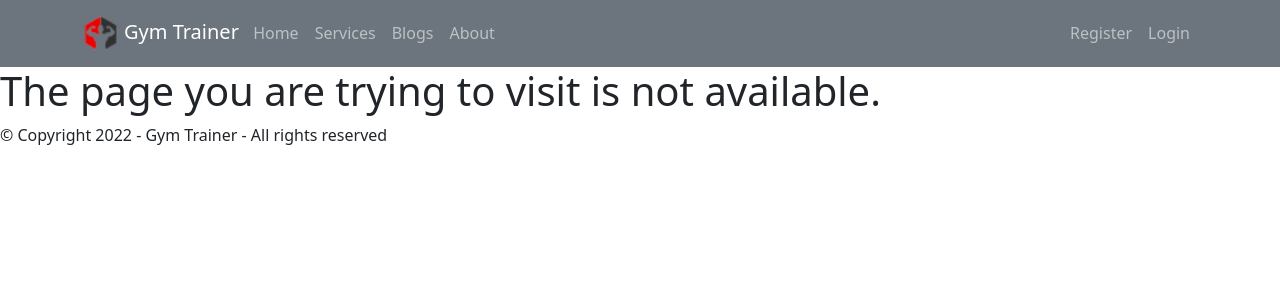
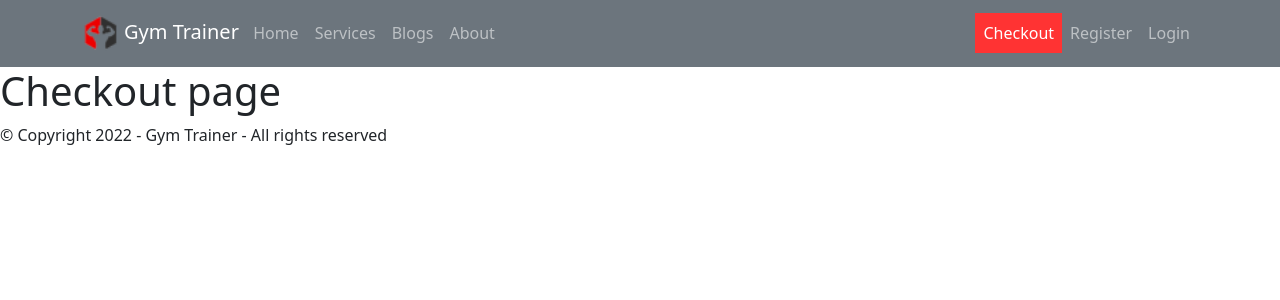
Before and after one commit to mdmahmu/gym-trainer, a React (Create React App) app: page /checkout in a window 1280 px wide. Shown: the top 300 px of the page. Built offline with nearby package versions, Linux system fonts and the light colour scheme.

Commit message:
active link done

```diff
--- a/src/App.js
+++ b/src/App.js
@@ -8,6 +8,7 @@ import About from "./Pages/About/About";
 import NotFound from "./Pages/NotFound/NotFound";
 import Register from "./Pages/Register/Register";
 import Login from "./Pages/Login/Login";
+import Checkout from "./Pages/Checkout/Checkout";
 
 function App() {
   return (
@@ -18,6 +19,8 @@ function App() {
         <Route path="/home" element={<Home></Home>}></Route>
         <Route path="/blogs" element={<Blogs></Blogs>}></Route>
         <Route path="/about" element={<About></About>}></Route>
+
+        <Route path="/checkout" element={<Checkout></Checkout>}></Route>
         <Route path="/register" element={<Register></Register>}></Route>
         <Route path="/login" element={<Login></Login>}></Route>
 
--- /dev/null
+++ b/src/Pages/Checkout/Checkout.js
@@ -0,0 +1,11 @@
+import React from 'react';
+
+const Checkout = () => {
+    return (
+        <div>
+            <h1>Checkout page</h1>
+        </div>
+    );
+};
+
+export default Checkout;
--- a/src/Pages/Shared/Header/Header.js
+++ b/src/Pages/Shared/Header/Header.js
@@ -1,25 +1,27 @@
 import React from 'react';
 import { Container, Nav, Navbar } from "react-bootstrap";
-import { Link } from "react-router-dom";
+import { NavLink, useMatch, useParams, useResolvedPath } from "react-router-dom";
 import logo from '../../../logo.png';
 
 const Header = () => {
+
     return (
         <Navbar collapseOnSelect expand="lg" bg="secondary" variant="dark">
             <Container>
-                <Navbar.Brand as={Link} to="/home"><img src={logo} alt="logo" className="w-25" /> Gym Trainer</Navbar.Brand>
+                <Navbar.Brand as={NavLink} to="/"><img src={logo} alt="logo" className="w-25" /> Gym Trainer</Navbar.Brand>
                 <Navbar.Toggle aria-controls="responsive-navbar-nav" />
                 <Navbar.Collapse id="responsive-navbar-nav">
                     <Nav className="me-auto">
-                        <Nav.Link as={Link} to="/home">Home</Nav.Link>
-                        <Nav.Link as={Link} to="home#services">Services</Nav.Link>
-                        <Nav.Link as={Link} to="/blogs">Blogs</Nav.Link>
-                        <Nav.Link as={Link} to="/about">About</Nav.Link>
+                        <Nav.Link as={NavLink} to="/home" style={({ isActive }) => { return { backgroundColor: isActive ? '#ff3333' : '' }; }}>Home</Nav.Link>
+                        <Nav.Link as={NavLink} to="home#services" style={({ isActive }) => { return { backgroundColor: isActive ? '#ff3333' : '' }; }}>Services</Nav.Link>
+                        <Nav.Link as={NavLink} to="/blogs" style={({ isActive }) => { return { backgroundColor: isActive ? '#ff3333' : '' }; }}>Blogs</Nav.Link>
+                        <Nav.Link as={NavLink} to="/about" style={({ isActive }) => { return { backgroundColor: isActive ? '#ff3333' : '' }; }}>About</Nav.Link>
 
                     </Nav>
                     <Nav>
-                        <Nav.Link as={Link} to="/register">Register</Nav.Link>
-                        <Nav.Link as={Link} to="/login">Login</Nav.Link>
+                        <Nav.Link as={NavLink} to="/checkout" style={({ isActive }) => { return { backgroundColor: isActive ? '#ff3333' : '' }; }}>Checkout</Nav.Link>
+                        <Nav.Link as={NavLink} to="/register" style={({ isActive }) => { return { backgroundColor: isActive ? '#ff3333' : '' }; }}>Register</Nav.Link>
+                        <Nav.Link as={NavLink} to="/login" style={({ isActive }) => { return { backgroundColor: isActive ? '#ff3333' : '' }; }}>Login</Nav.Link>
                     </Nav>
                 </Navbar.Collapse>
             </Container>
```
